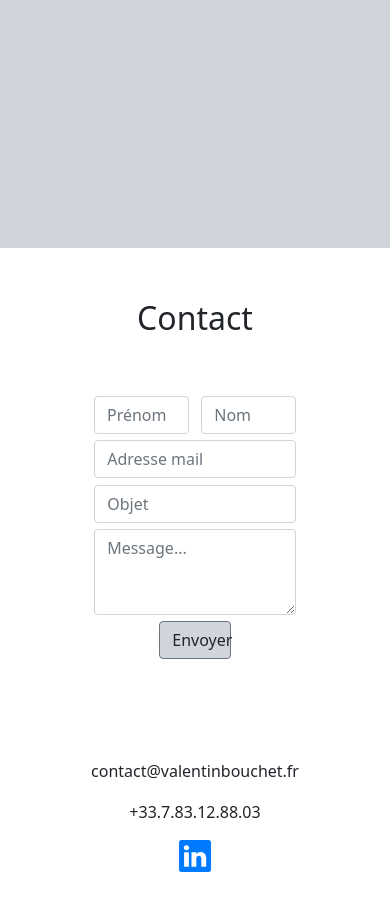
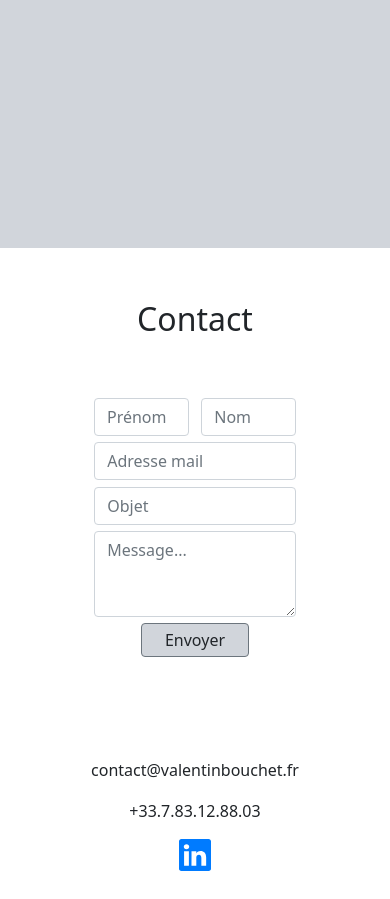
Before and after one commit to valentinbouchet/valentinbouchet.github.io, a PHP site: page / in a window 390 px wide. Shown: the part 4258-5157 px from the top of the page. Run offline with PHP 8.4, Linux system fonts and the light colour scheme.

Commit message:
Portfolio-B: Fixing Portfolio responsivity and submit button

```diff
--- a/css/style.css
+++ b/css/style.css
@@ -333,6 +333,8 @@ body section:nth-of-type(4) h2 {
 body section:nth-of-type(5) {
     min-height: calc(100% - 50px);
     background-color: rgba(209, 213, 219, 1);
+    display: flex;
+    flex-direction: column;
 }
 
 body section:nth-of-type(5) h2 {
@@ -352,11 +354,9 @@ body section:nth-of-type(5) div div div{
 }
 
 #myCarousel {
-    height: auto;
+    height: 100%;
     width: 50%;
-    margin-left: auto;
-    margin-right: auto;
-    margin-top: 5%;
+    margin: auto;
 }
 
 body section:nth-of-type(6) {
@@ -415,6 +415,10 @@ body section:nth-of-type(6) div:nth-of-type(2) > * {
 }
 
 body section:nth-of-type(6) div form div div:nth-of-type(6) a {
+    width: 50%;
+    max-width: 50%;
+    padding: 4px 0 4px 0;
+    justify-content: center;
     background-color: rgba(209, 213, 219, 1);
     margin-top: 3%;
 }
@@ -478,6 +482,8 @@ footer p {
 
     #myCarousel {
         width: 60%;
+        height: 100% !important;
+        padding: auto;
     }
 }
 
```
